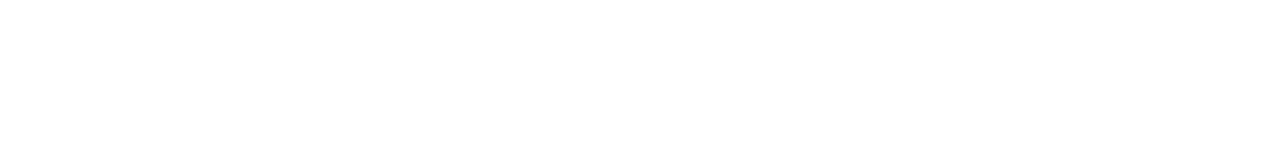
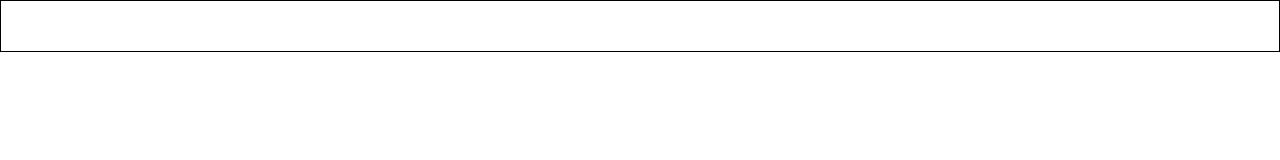
Before and after one commit to wayungi/nyegenyege, a website: page index.html in a window 1280 px wide. Drawn offline with Linux system fonts and the light colour scheme.

Commit message:
Center align .container elements

```diff
--- a/index.html
+++ b/index.html
@@ -9,7 +9,7 @@
 </head>
 <body>
 
-  <div class="container">
+  <div class="container flex-column center">
 
   </div>
 
--- a/style.css
+++ b/style.css
@@ -4,3 +4,18 @@
   border-radius: 0;
 
 }
+
+.container {
+  border:1px solid black;
+  min-height: 50px;
+}
+
+.flex-column {
+  display:flex;
+  flex-direction: column;
+  flex-wrap: nowrap;
+}
+
+.center {
+  justify-content: center;
+}
```
